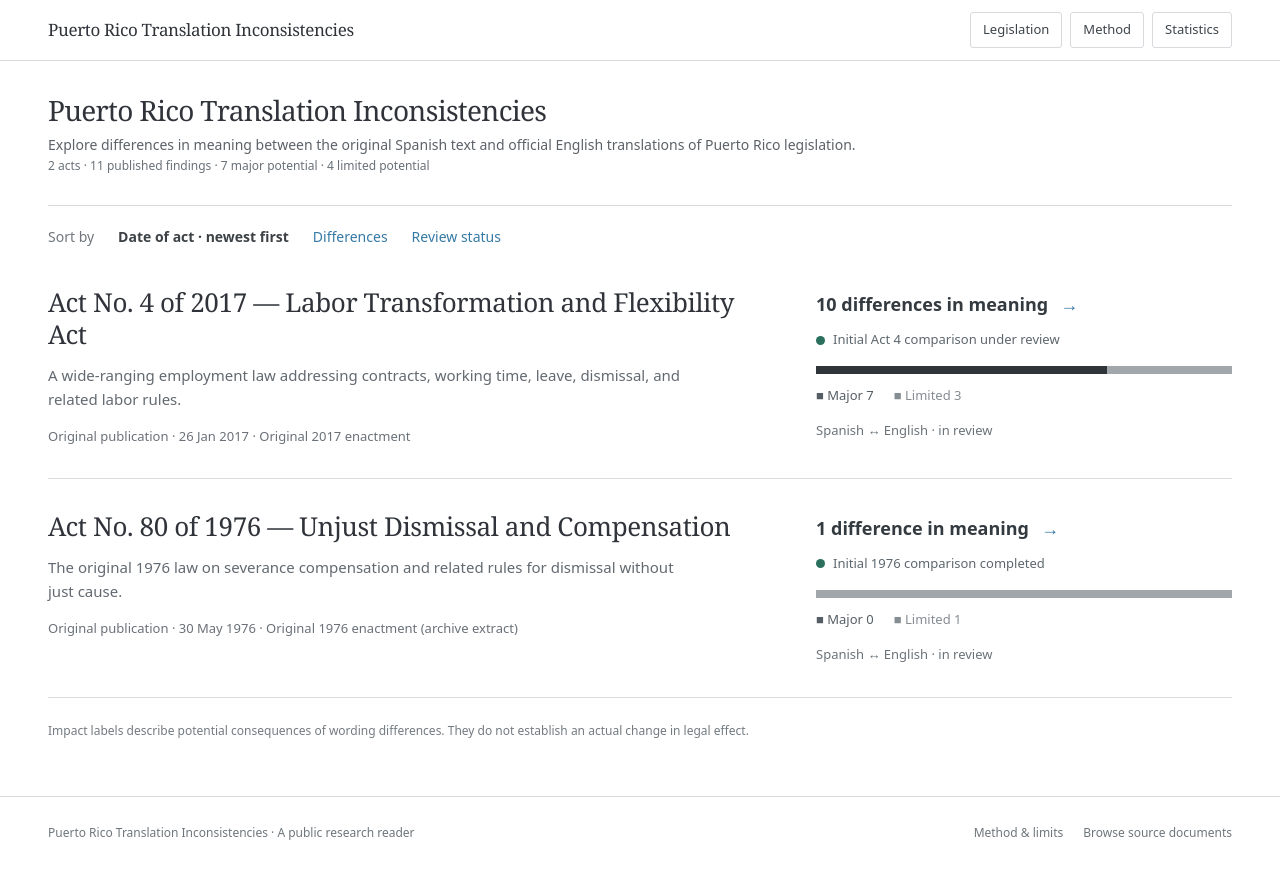
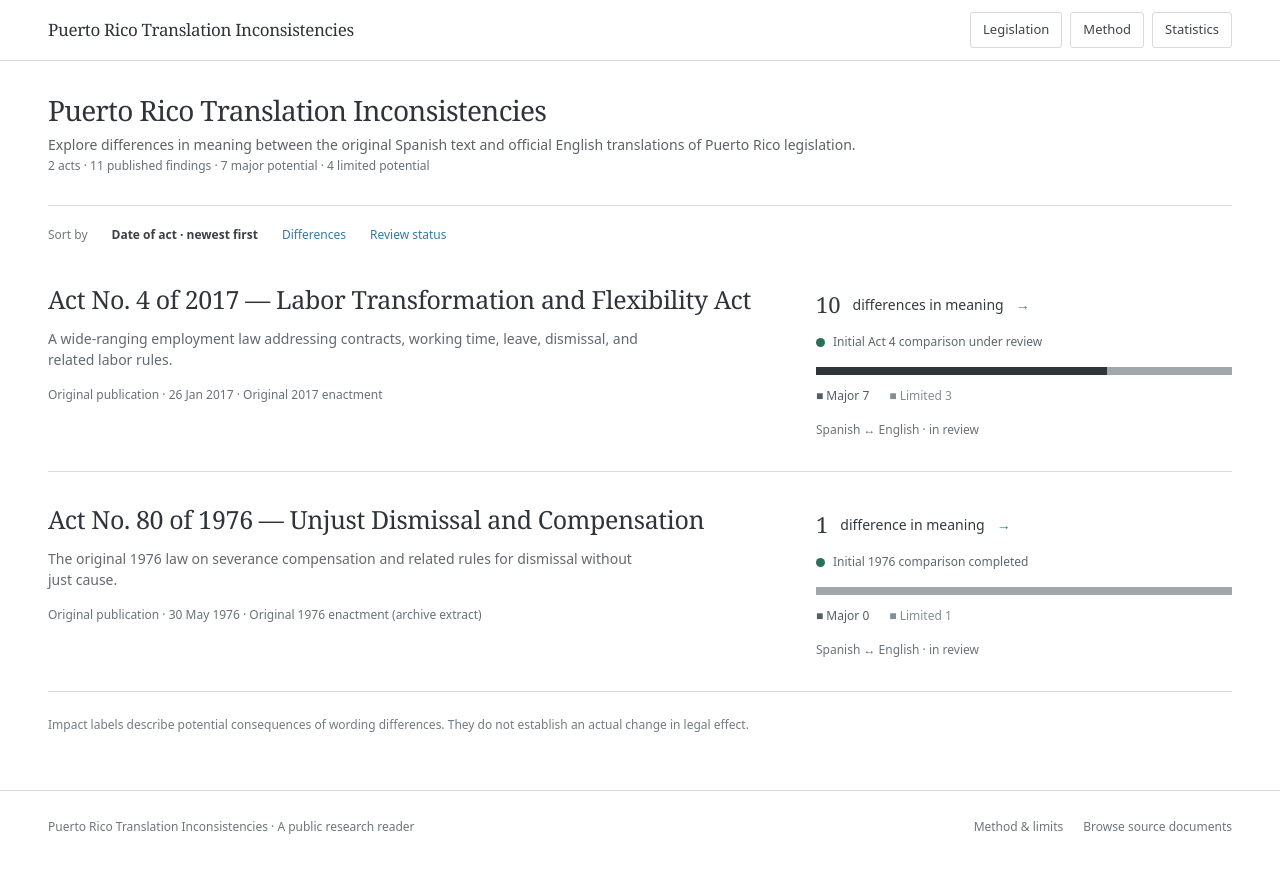
Before and after one commit to ae-oss/puerto-rico-translation-inconsistencies, a Next.js app: page / in a window 1280 px wide. Built offline with nearby package versions, Linux system fonts and the light colour scheme.

Commit message:
Match legislation listing typography to reference

```diff
--- a/src/components/law-list.tsx
+++ b/src/components/law-list.tsx
@@ -18,7 +18,7 @@ export function LawList({ laws, findings }: { laws: Law[]; findings: Finding[] }
 
   return (
     <section id="legislation" aria-label="Available legislation" className="mt-8">
-      <div className="flex flex-wrap items-center gap-x-6 gap-y-2 border-t border-[#d8dadd] pt-5 text-[14px]">
+      <div className="flex flex-wrap items-center gap-x-6 gap-y-2 border-t border-[#d8dadd] pt-5 text-[12px]">
         <span className="text-[#70767c]">Sort by</span>
         <button aria-pressed={sort === "date"} onClick={() => chooseSort("date")} className={`sort-link ${sort === "date" ? "active" : ""}`}>Date of act {sort === "date" ? (reversed ? "· oldest first" : "· newest first") : ""}</button>
         <button aria-pressed={sort === "findings"} onClick={() => chooseSort("findings")} className={`sort-link ${sort === "findings" ? "active" : ""}`}>Differences {sort === "findings" ? (reversed ? "· fewest first" : "· most first") : ""}</button>
@@ -32,19 +32,19 @@ export function LawList({ laws, findings }: { laws: Law[]; findings: Finding[] }
           return (
             <article key={law.id} className="grid gap-4 border-b border-[#d9dcde] py-8 lg:grid-cols-[minmax(0,1.75fr)_minmax(280px,1fr)] lg:gap-10">
               <div>
-                <h2 className="font-serif text-[22px] leading-[1.22] tracking-[-.015em] text-[#30343a] sm:text-[26px]"><Link href={`/laws/${law.id}/`} className="hover:text-[#2f6789]">{law.number} — {law.title}</Link></h2>
-                <p className="mt-3 max-w-[75ch] text-[15px] leading-6 text-[#626970]">{law.description}</p>
-                <p className="mt-4 text-[13px] text-[#6a7178]">Original publication · {new Date(`${law.enactedOn}T00:00:00Z`).toLocaleDateString("en-GB", { day: "numeric", month: "short", year: "numeric", timeZone: "UTC" })} · {law.edition}</p>
+                <h2 className="font-serif text-[23px] leading-[1.25] tracking-[-.015em] text-[#30343a] sm:text-[25px]"><Link href={`/laws/${law.id}/`} className="hover:text-[#2f6789]">{law.number} — {law.title}</Link></h2>
+                <p className="mt-3 max-w-[75ch] text-[14px] leading-[1.5] text-[#626970]">{law.description}</p>
+                <p className="mt-4 text-[12px] text-[#6a7178]">Original publication · {new Date(`${law.enactedOn}T00:00:00Z`).toLocaleDateString("en-GB", { day: "numeric", month: "short", year: "numeric", timeZone: "UTC" })} · {law.edition}</p>
               </div>
               <div className="lg:pt-1">
-                <Link href={`/laws/${law.id}/`} className="inline-flex items-center gap-3 text-[18px] font-semibold text-[#333a40] hover:text-[#2f6789]">{published.length} {published.length === 1 ? "difference" : "differences"} in meaning <span className="text-[#3879a3]" aria-hidden="true">→</span></Link>
-                <p className="mt-3 flex items-center gap-2 text-[13px] text-[#5d676d]"><span className="h-[9px] w-[9px] rounded-full bg-[#2a705d]" aria-hidden="true" />{law.coverage.label}</p>
+                <Link href={`/laws/${law.id}/`} className="inline-flex items-center gap-3 text-[14px] text-[#333a40] hover:text-[#2f6789]"><strong className="font-serif text-[22px] font-normal">{published.length}</strong> {published.length === 1 ? "difference" : "differences"} in meaning <span className="text-[#3879a3]" aria-hidden="true">→</span></Link>
+                <p className="mt-3 flex items-center gap-2 text-[12px] text-[#5d676d]"><span className="h-[9px] w-[9px] rounded-full bg-[#2a705d]" aria-hidden="true" />{law.coverage.label}</p>
                 <div className="mt-4 flex h-[8px] max-w-[470px] overflow-hidden bg-[#e4e6e6]" role="img" aria-label={`${major} major and ${limited} limited potential impact findings`}>
                   {major > 0 && <span className="bg-[#30353a]" style={{ width: `${major / published.length * 100}%` }} />}
                   {limited > 0 && <span className="bg-[#a1a7ab]" style={{ width: `${limited / published.length * 100}%` }} />}
                 </div>
-                <p className="mt-3 flex gap-5 text-[13px] text-[#555e64]"><span>■ Major {major}</span><span className="text-[#858d92]">■ Limited {limited}</span></p>
-                <p className="mt-4 text-[13px] text-[#6b7379]">Spanish ↔ English · {law.status.replaceAll("-", " ")}</p>
+                <p className="mt-3 flex gap-5 text-[12px] text-[#555e64]"><span>■ Major {major}</span><span className="text-[#858d92]">■ Limited {limited}</span></p>
+                <p className="mt-4 text-[12px] text-[#6b7379]">Spanish ↔ English · {law.status.replaceAll("-", " ")}</p>
               </div>
             </article>
           );
```
